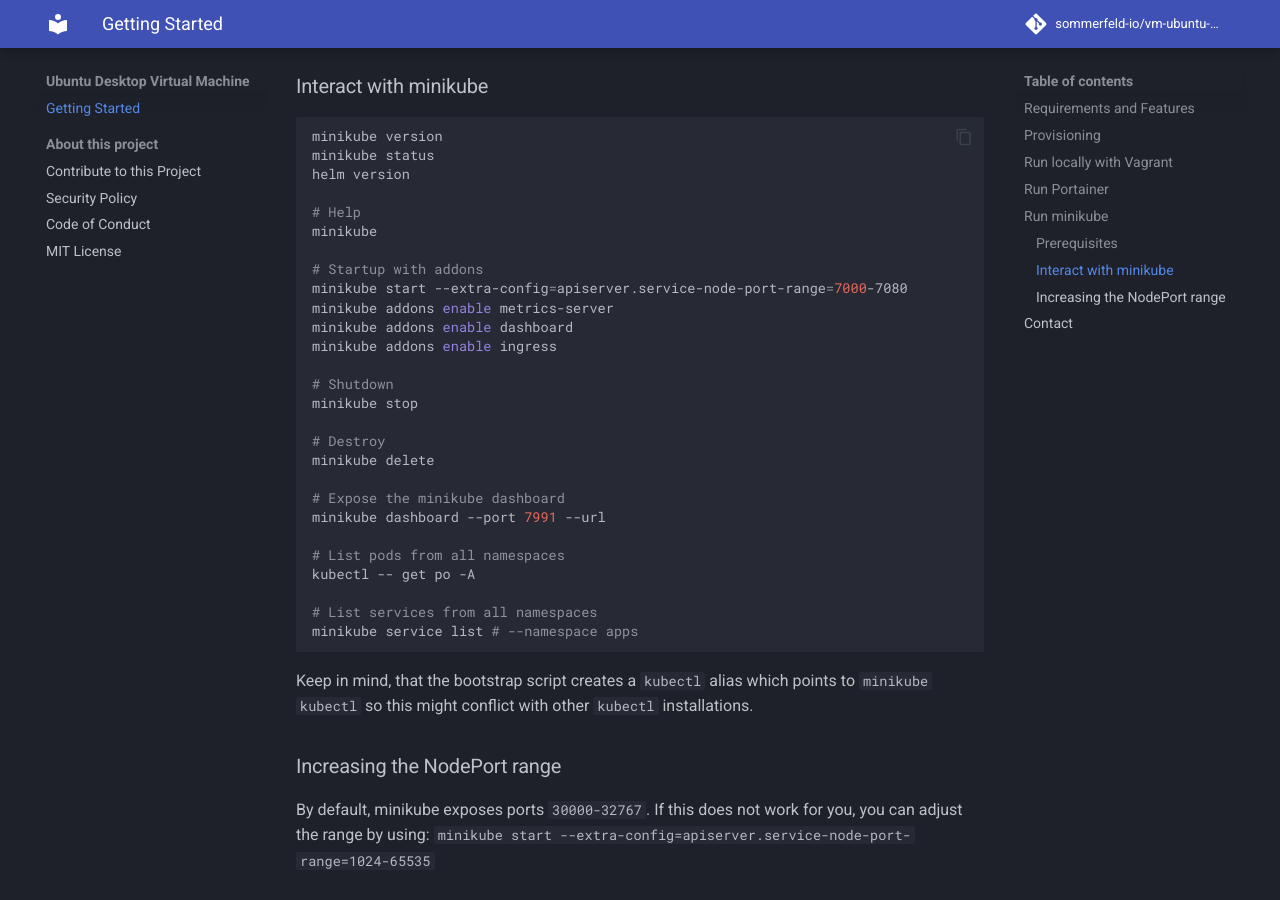
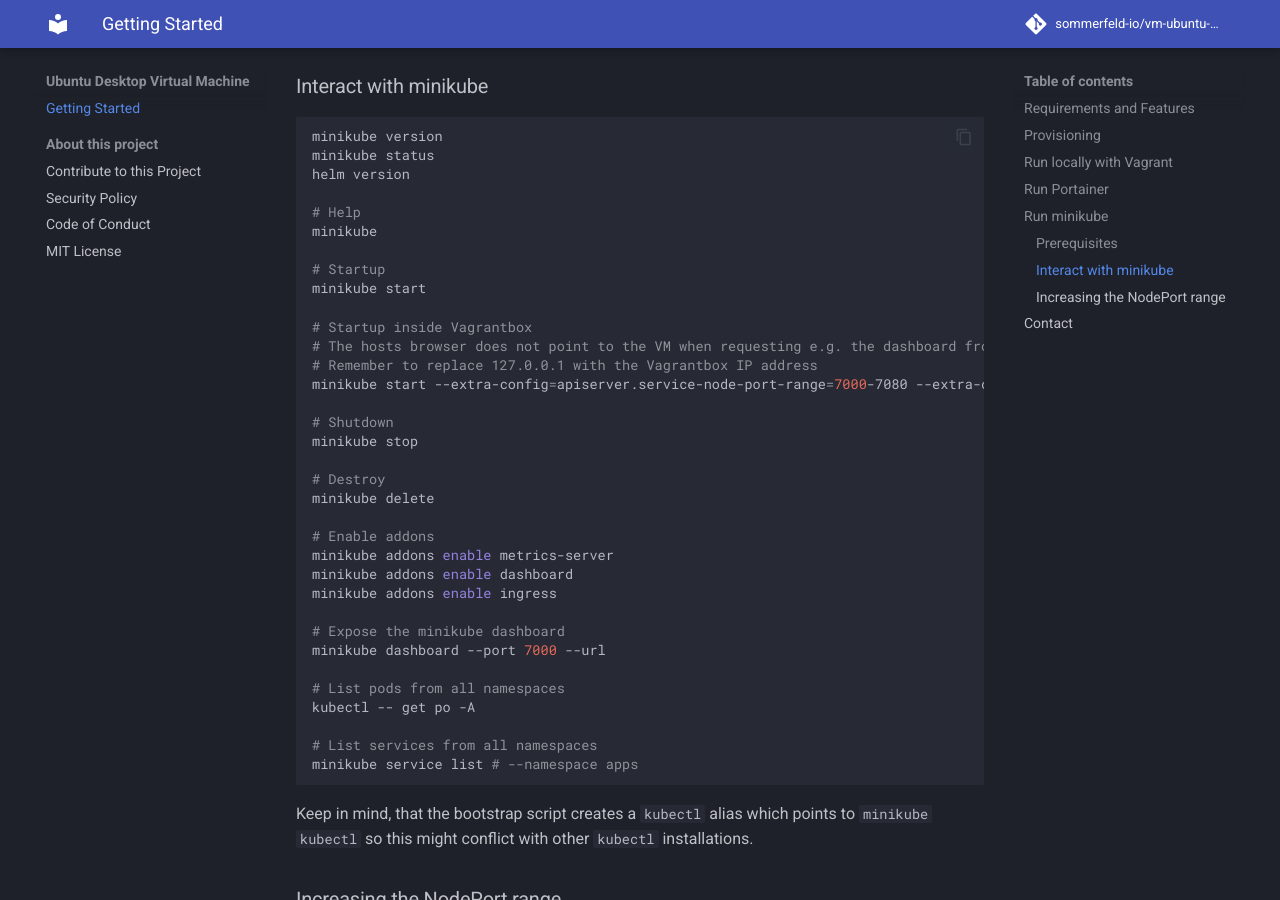
Before and after one commit to sommerfeld-io/vm-ubuntu-desktop, an MkDocs documentation site: the page built from docs/index.md, in a window 1280 px wide and 900 px high, scrolled down 2248 px. Built offline with MkDocs 1.6.1 and Material for MkDocs 9.7.7, drawn with Linux system fonts in a browser that asks for light colours; comment, search, counter and statistics services are not loaded.

Commit message:
docs: set bind address when starting in vagrantbox

```diff
--- a/docs/index.md
+++ b/docs/index.md
@@ -69,11 +69,13 @@ helm version
 # Help
 minikube
 
-# Startup with addons
-minikube start --extra-config=apiserver.service-node-port-range=7000-7080
-minikube addons enable metrics-server
-minikube addons enable dashboard
-minikube addons enable ingress
+# Startup
+minikube start
+
+# Startup inside Vagrantbox
+# The hosts browser does not point to the VM when requesting e.g. the dashboard from 127.0.0.1
+# Remember to replace 127.0.0.1 with the Vagrantbox IP address
+minikube start --extra-config=apiserver.service-node-port-range=7000-7080 --extra-config=apiserver.bind-address=0.0.0.0
 
 # Shutdown
 minikube stop
@@ -81,8 +83,13 @@ minikube stop
 # Destroy
 minikube delete
 
+# Enable addons
+minikube addons enable metrics-server
+minikube addons enable dashboard
+minikube addons enable ingress
+
 # Expose the minikube dashboard
-minikube dashboard --port 7991 --url
+minikube dashboard --port 7000 --url
 
 # List pods from all namespaces
 kubectl -- get po -A
```
Also changed, not shown: 1 other file.
